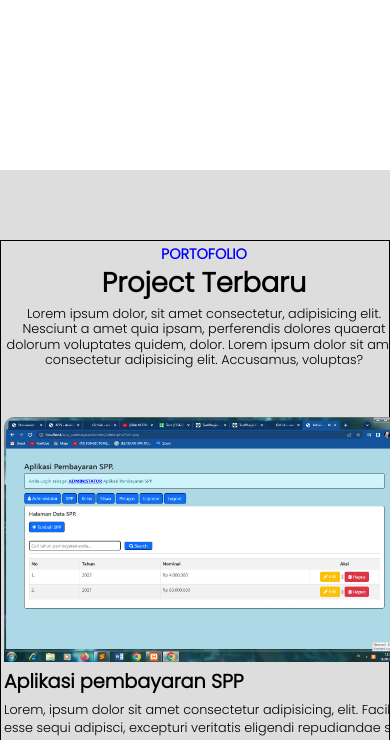
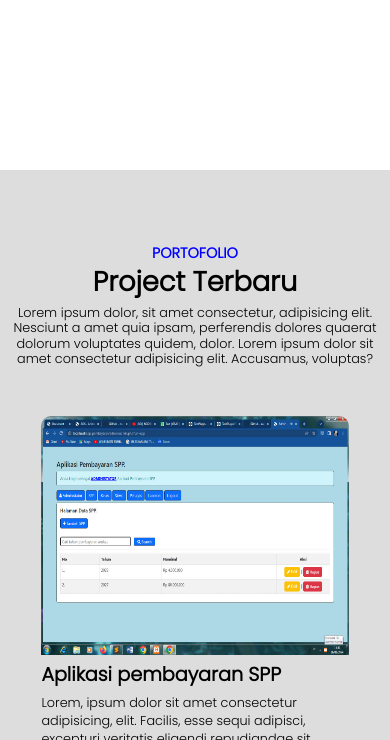
Before and after one commit to Raflysaputra23/raflysaputra23.github.io, a plain HTML site: page index.html in a window 390 px wide. Shown: the part 1260-2000 px from the top of the page. Drawn offline with nearby package versions, Linux system fonts and the light colour scheme.

Commit message:
Memperbarui style

```diff
--- a/style.css
+++ b/style.css
@@ -757,7 +757,10 @@ footer .container-footer .sosmed-footer span > span{
 	section#portofolio .container-portofolio {
 		width: 100vw !important;
 		padding: 0px 3px;
-		border: 1px solid black;
+
+	}
+	section#portofolio .container-portofolio .card {
+		width: 80% !important;
 	}
 	section#blog .container-blog {
 		width: 90%;
@@ -766,7 +769,7 @@ footer .container-footer .sosmed-footer span > span{
 		width: 90%;
 	}
 	section#contact .container-contact .container-form form {
-		width: 90%;
+		width: 80% !important;
 	}
 }
 @media (max-width: 600px) {
```
